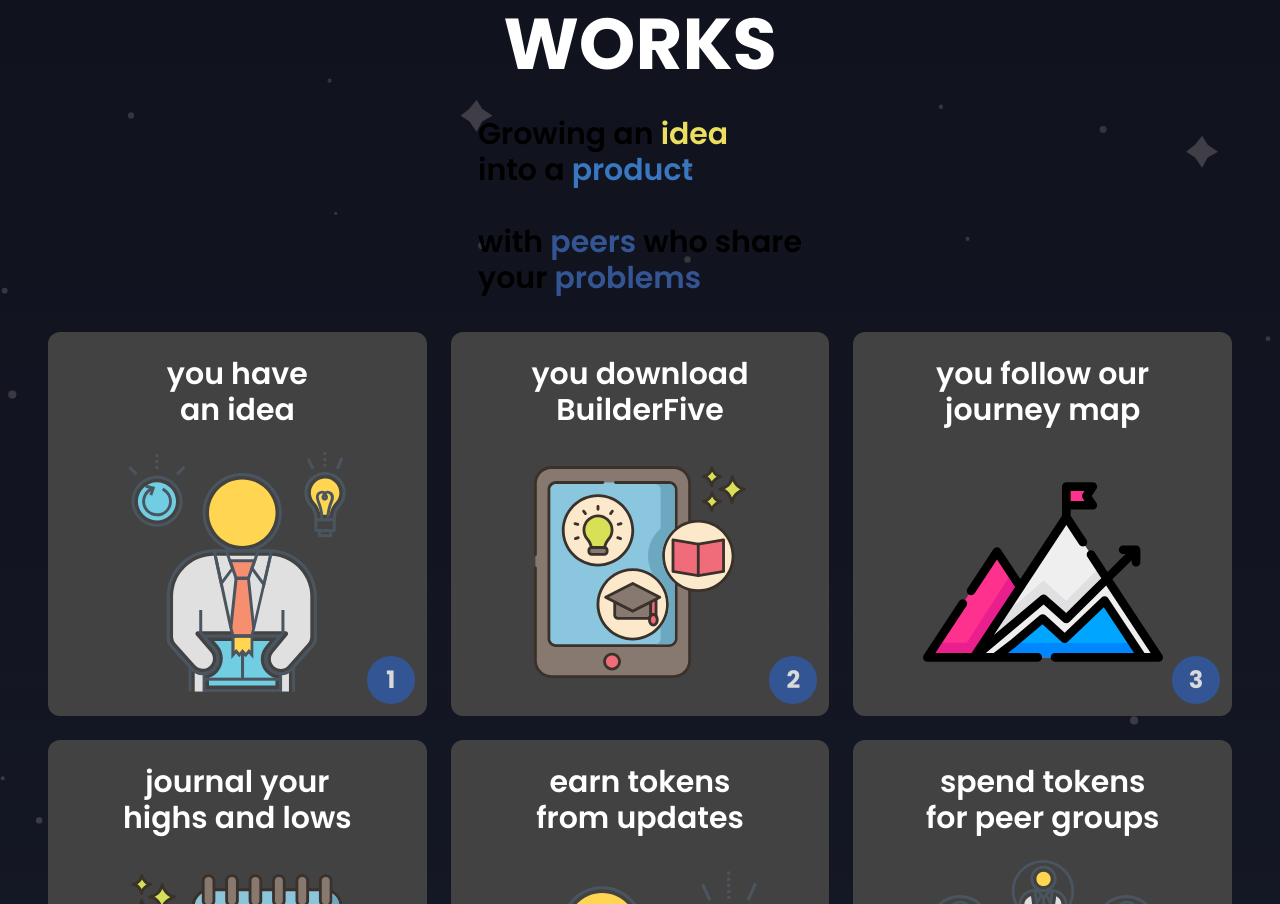
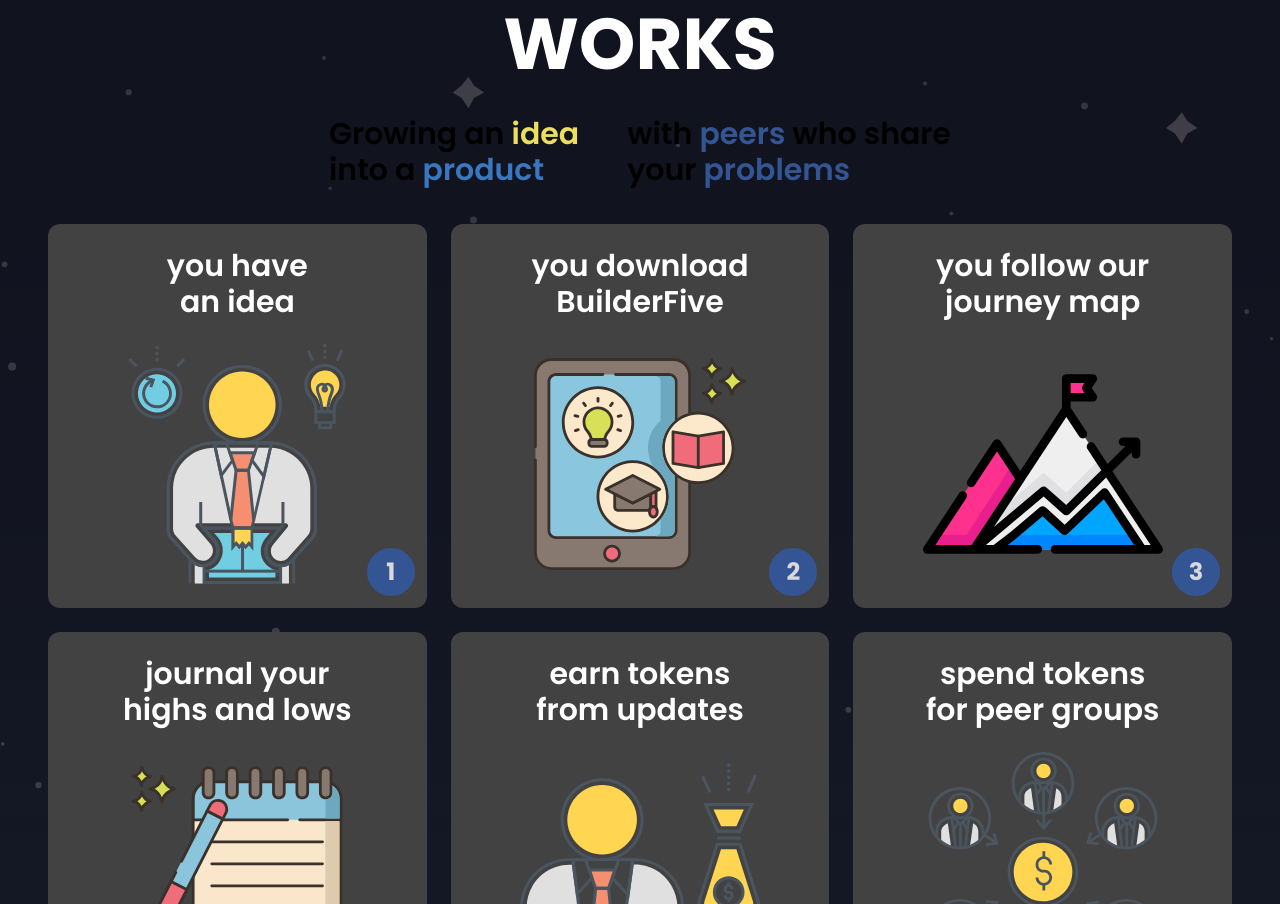
Before and after one commit to BuilderFive/website, a Next.js app: page / in a window 1280 px wide. Shown: the part 1262-2166 px from the top of the page. Built offline with nearby package versions, Linux system fonts and the light colour scheme; no server answers; the database is empty.

Commit message:
Howitworks edits

```diff
--- a/app/(home)/components/HowItWorks.tsx
+++ b/app/(home)/components/HowItWorks.tsx
@@ -24,7 +24,9 @@
             <div id="howitworks-content" className="flex flex-col space-y-[24px] items-center">
                 <div className="flex flex-row items-center gap-[24px] flex-wrap">
                     <h2 className="text-3xl max-md:text-xl text-text4 font-semibold text-start w-fit p-[12px] rounded-[12px]">
-                        Growing an <a className="text-text7">idea</a><br/> into a <a className="text-secondary1">product</a><br/><br/>
+                        Growing an <a className="text-text7">idea</a><br/> into a <a className="text-secondary1">product</a>
+                    </h2>
+                    <h2 className="text-3xl max-md:text-xl text-text4 font-semibold text-start w-fit p-[12px] rounded-[12px]">
                         with <a className="text-secondary3">peers</a>  who share <br/>your <a className="text-secondary3">problems</a>
                     </h2>
                 </div>
```
